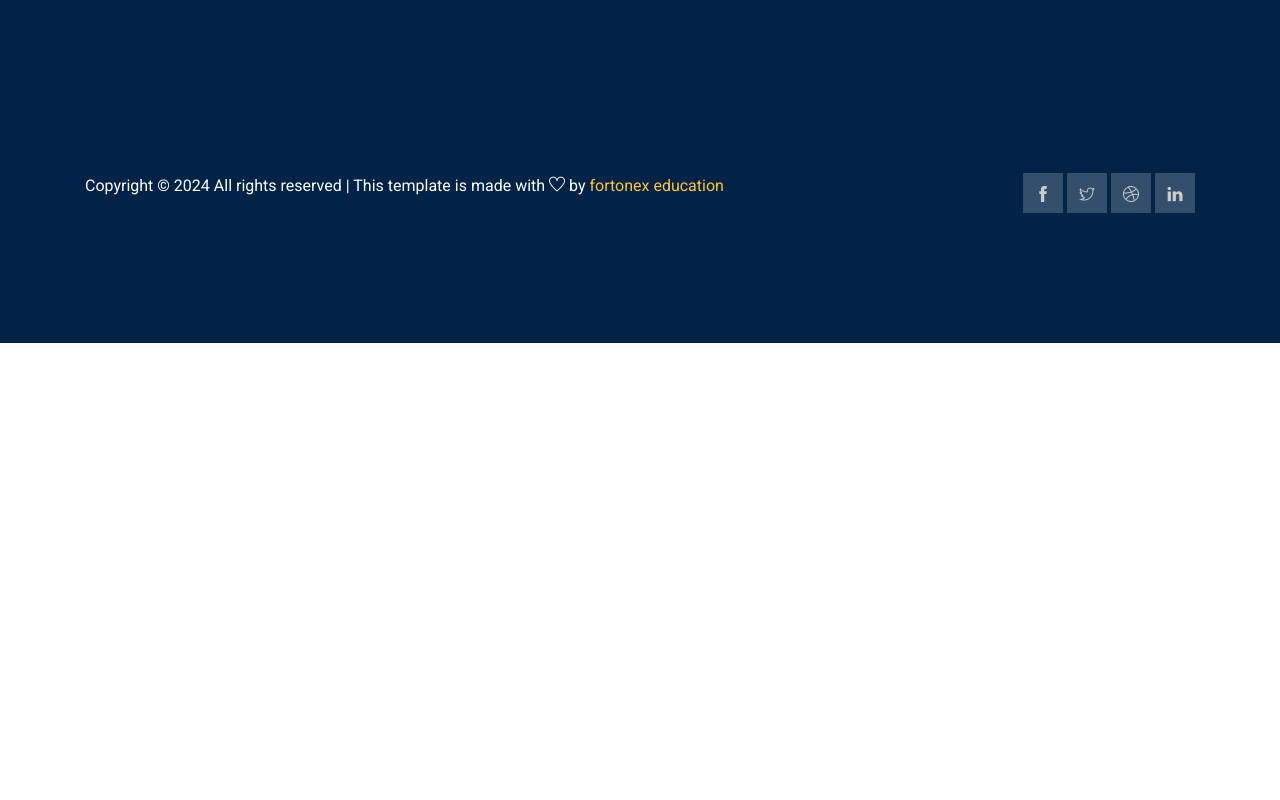
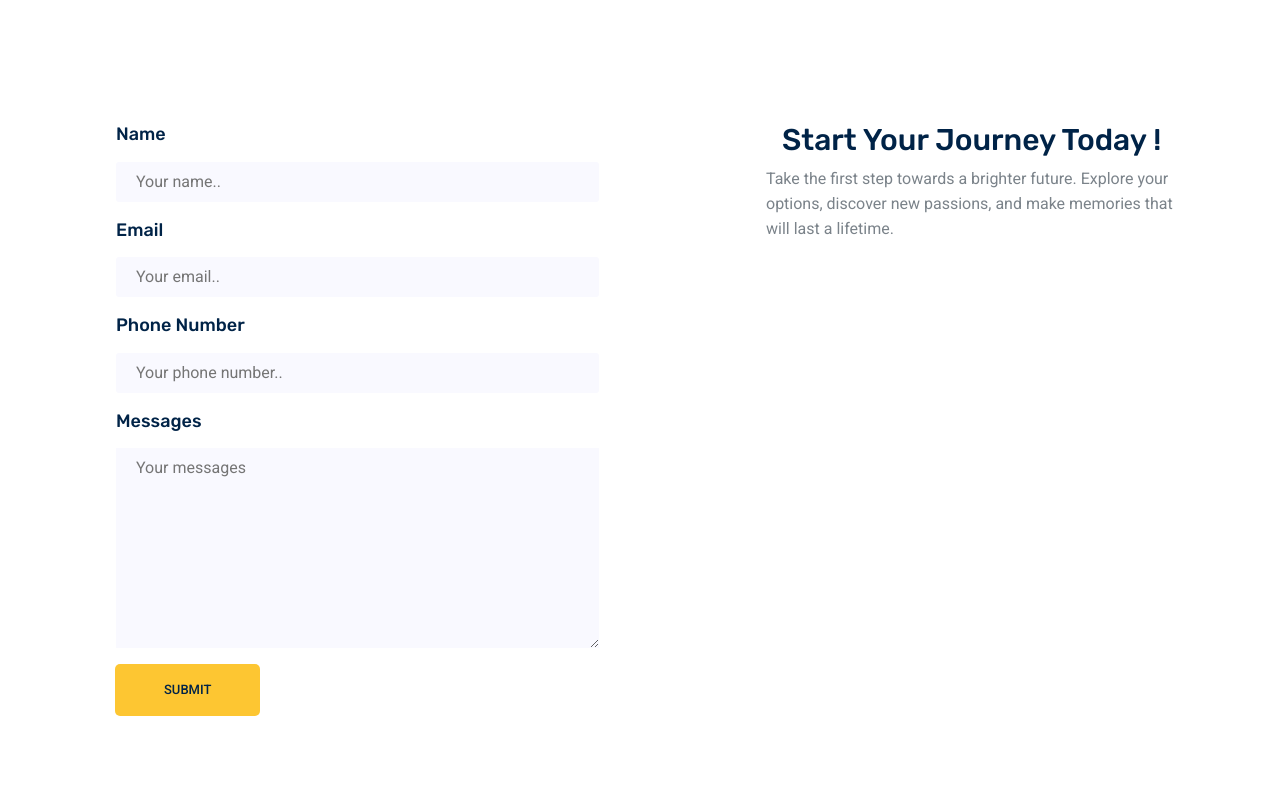
Before and after one commit to alweeStafy/FortunexEducationBeta, a plain HTML site: page Register.html in a window 1280 px wide. Shown: the part 400-1200 px from the top of the page. Before the commit the page ends 800 px from the top, so only its background shows below. Drawn offline with Linux system fonts and the light colour scheme; some packages are replaced by stand-ins of ours.

Commit message:
9th commit

```diff
--- a/Register.html
+++ b/Register.html
@@ -98,6 +98,110 @@
     </section>
     <!--================End Home Banner Area =================-->
 
+    <!--================ Start Looking to study abroad now?  =================-->
+    <section class="trainer_area section_gap_top">
+      <div class="container">
+        <div class="row justify-content-left d-flex align-items-left">
+          <div
+            class="col-lg-7 col-md-5 col-sm-3 single-trainer"
+            data-aos="fade-up"
+          >
+            <div class="text-sm-left">
+              <div class="col-lg-10 col-md-8 single-trainer">
+                <form action="https://api.web3forms.com/submit" method="POST">
+                  <input
+                    type="hidden"
+                    name="access_key"
+                    value="aa0b0801-b394-4955-ba50-ab450876c5bf"
+                  />
+                  <div class="mb-3">
+                    <label for="name"><h4>Name</h4></label>
+                    <div class="">
+                      <input
+                        type="text"
+                        name="name"
+                        id="name"
+                        placeholder="Your name.."
+                        onfocus="this.placeholder = ''"
+                        onblur="this.placeholder = 'First Name'"
+                        required
+                        class="single-input radius"
+                      />
+                    </div>
+                  </div>
+                  <div class="mb-3 mt-3">
+                    <label for="email"><h4>Email</h4></label>
+                    <div class="">
+                      <input
+                        type="email"
+                        name="email"
+                        id="email"
+                        placeholder="Your email.."
+                        onfocus="this.placeholder = ''"
+                        onblur="this.placeholder = 'Your email..'"
+                        required
+                        class="single-input radius"
+                      />
+                    </div>
+                  </div>
+                  <div class="mb-3 mt-3">
+                    <label for="pnumber"><h4>Phone Number</h4></label>
+                    <div class="">
+                      <input
+                        type="text"
+                        name="pnumber"
+                        id="pnumber"
+                        placeholder="Your phone number.."
+                        onfocus="this.placeholder = ''"
+                        onblur="this.placeholder = 'Your phone number..'"
+                        required
+                        class="single-input radius"
+                      />
+                    </div>
+                  </div>
+                  <div class="mb-3 mt-3">
+                    <label for="subject"><h4>Messages</h4></label>
+                    <textarea
+                      id="subject"
+                      name="subject"
+                      placeholder="Your messages"
+                      style="height: 200px"
+                      class="single-input"
+                    ></textarea>
+                  </div>
+                  <div class="col-md-12 text-sm-left mt-3">
+                    <button
+                      type="submit"
+                      value="submit"
+                      class="btn primary-btn radius"
+                    >
+                      Submit
+                    </button>
+                  </div>
+                </form>
+              </div>
+            </div>
+          </div>
+          <div
+            class="col-lg-5 col-md-6 col-sm-9 single-trainer"
+            data-aos="fade-left"
+          >
+            <div class="thumb d-flex justify-content-sm-left">
+              <div class="mb-3">
+                <h2 class="mb-3">Start Your Journey Today !</h2>
+                <p>
+                  Take the first step towards a brighter future. Explore your
+                  options, discover new passions, and make memories that will
+                  last a lifetime.
+                </p>
+              </div>
+            </div>
+          </div>
+        </div>
+      </div>
+    </section>
+    <!--================ End Looking to study abroad now? =================-->
+
     <!--================ Start footer Area  =================-->
     <footer class="footer-area section_gap">
       <div class="container">
```
